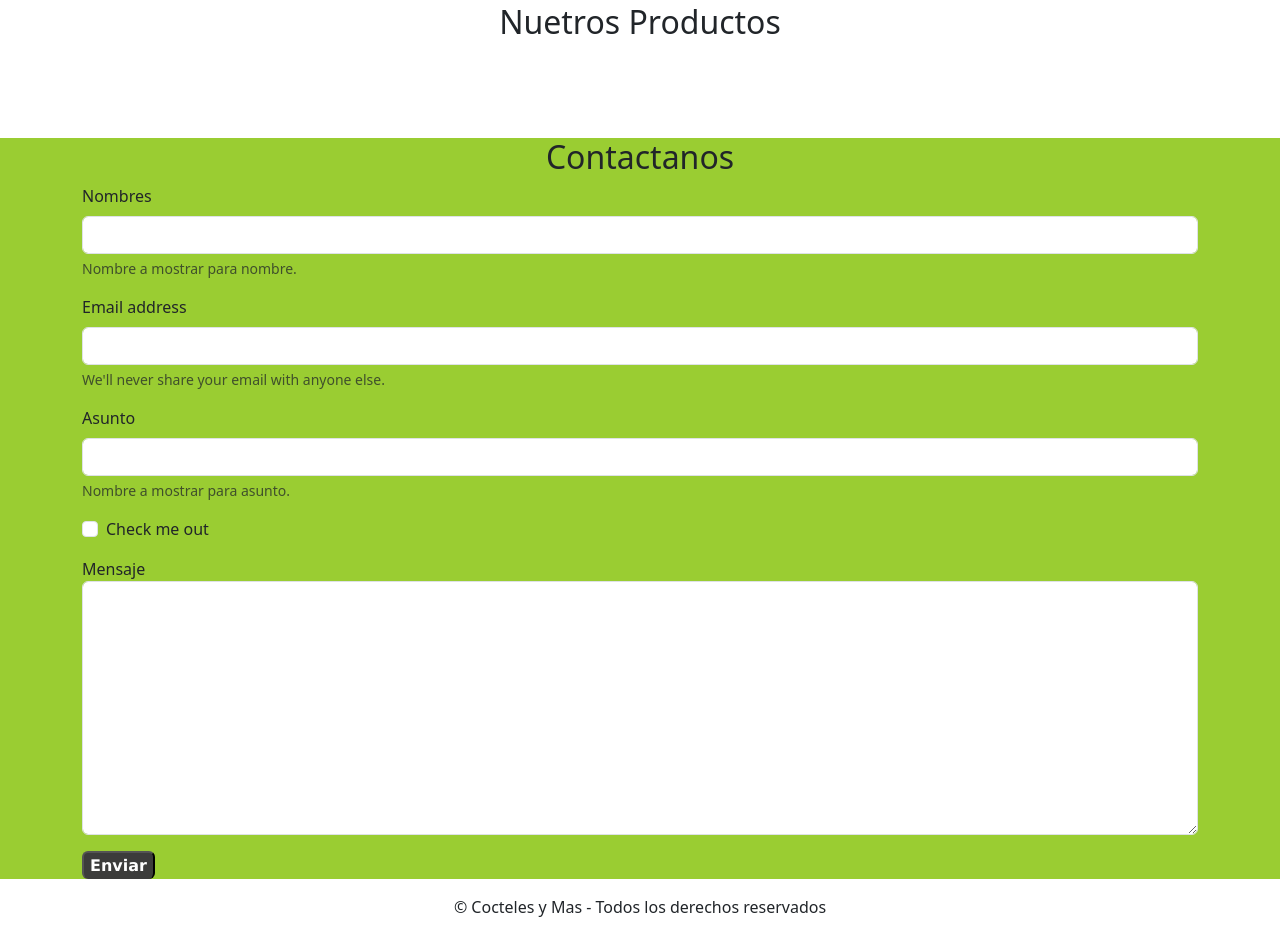
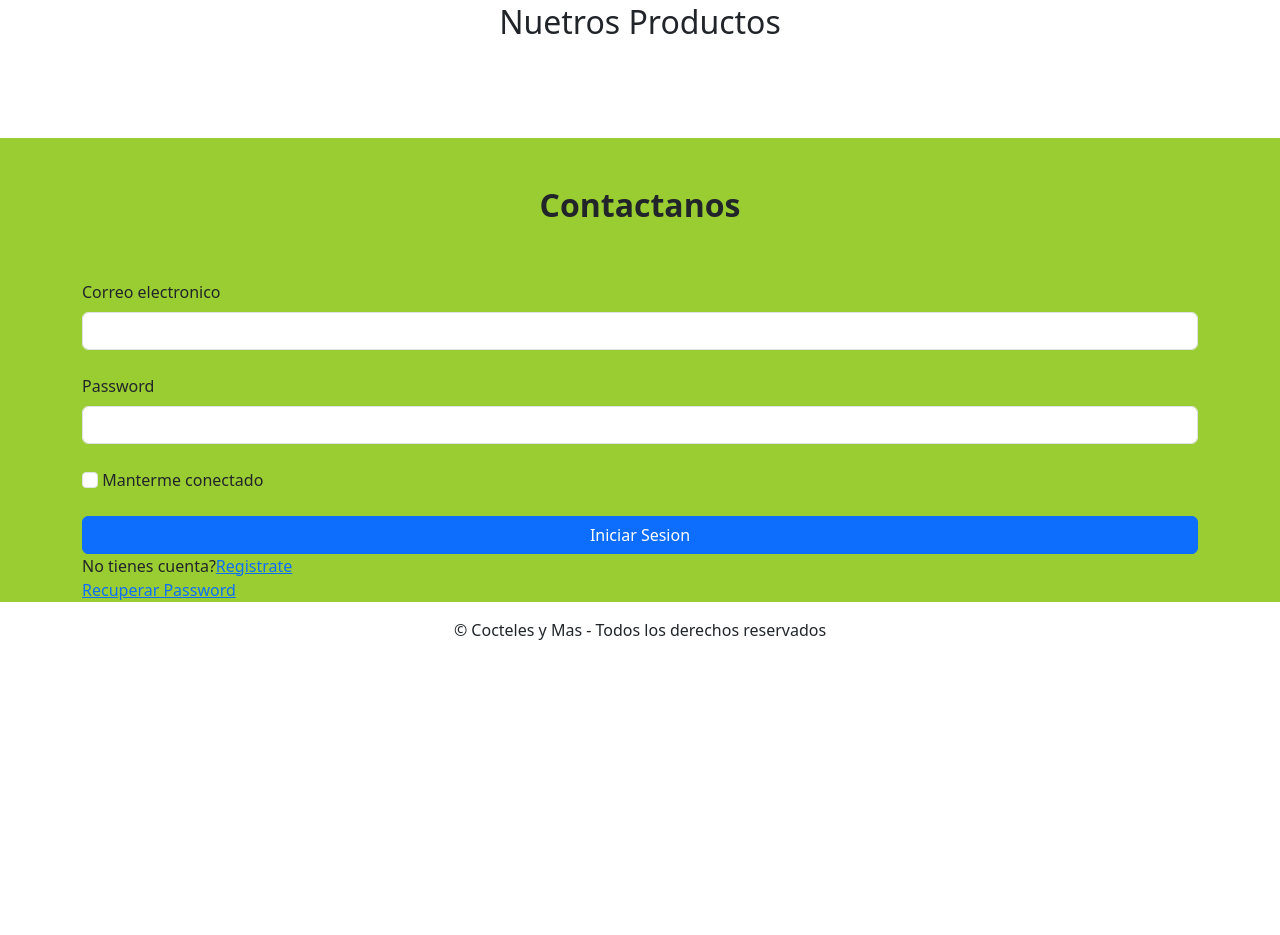
Before and after one commit to wilsonore/Mi_proyecto_1, a plain HTML site: page index.html in a window 1280 px wide. Shown: the part 1205-2140 px from the top of the page. After the commit the page ends 1863 px from the top, so only its background shows below. Drawn offline with nearby package versions, Linux system fonts and the light colour scheme.

Commit message:
Cambio: Se cambio el formulario de validacion de usuario mas adaptable

```diff
--- a/index.html
+++ b/index.html
@@ -127,32 +127,32 @@
     </section>
     <section class="Contactenos">
         <div class="container">
-          <h2 class="text-center">Contactanos</h2>
-          <form>
-            <div class="mb-3">
-              <label for="Nombre" class="form-label">Nombres</label>
-              <input type="text" class="form-control" id="Nombre" aria-describedby="Nombre">
-              <div id="Nombre" class="form-text">Nombre a mostrar para nombre.</div>
+          <h2 class="fw-bold text-center py-5">Contactanos</h2>
+
+
+            <form action="#">
+                <div class="mb-4">
+                    <label for="email" class="form-label">Correo electronico</label>
+                    <input type="email" class="form-control" name="email">
+
                 </div>
-            <div class="mb-3">
-              <label for="exampleInputEmail1" class="form-label">Email address</label>
-              <input type="email" class="form-control" id="exampleInputEmail1" aria-describedby="emailHelp">
-              <div id="emailHelp" class="form-text">We'll never share your email with anyone else.</div>
+                <div class="mb-4">
+                    <label for="password" class="form-label">Password</label>
+                    <input type="password" class="form-control" name="password">
                 </div>
-            <div class="mb-3">
-              <label for="Asunto" class="form-label">Asunto</label>
-              <input type="text" class="form-control" id="Asunto" aria-describedby="Asunto">
-              <div id="Asunto" class="form-text">Nombre a mostrar para asunto.</div>
+
+                <div class="mb-4">
+                    <input type="checkbox" name="connected" class="form-check-input">
+                    <label for="connected" class="form-check-label">Manterme conectado</label>
                 </div>
-            <div class="mb-3 form-check">
-              <input type="checkbox" class="form-check-input" id="exampleCheck1">
-              <label class="form-check-label" for="exampleCheck1">Check me out</label>
+                <div class="d-grid">
+                    <button type="submit" class="btn btn-primary">Iniciar Sesion</button>
                 </div>
-            <div class="mb-3">
-              <label for="Mensaje">Mensaje</label>
-              <textarea class="form-control" name="mensaje" id="" cols="30" rows="10"></textarea>
+                <div class="my3">
+                    <span>No tienes cuenta?<a href="#">Registrate</a></span><br>
+                    <span><a href="#">Recuperar Password</a></span>
                 </div>
-            <button type="submit" class="enviar">Enviar</button>
+
             </form>
         </div>
     </section>
```
Lines whose indentation alone changed are shown as unchanged.
